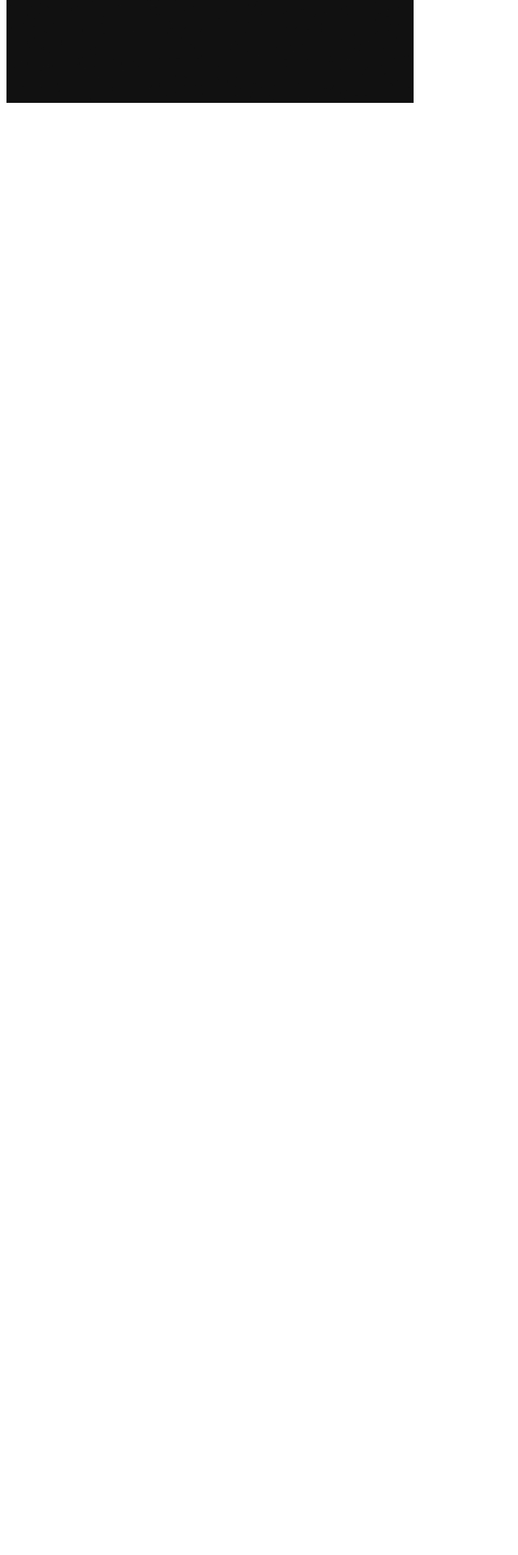
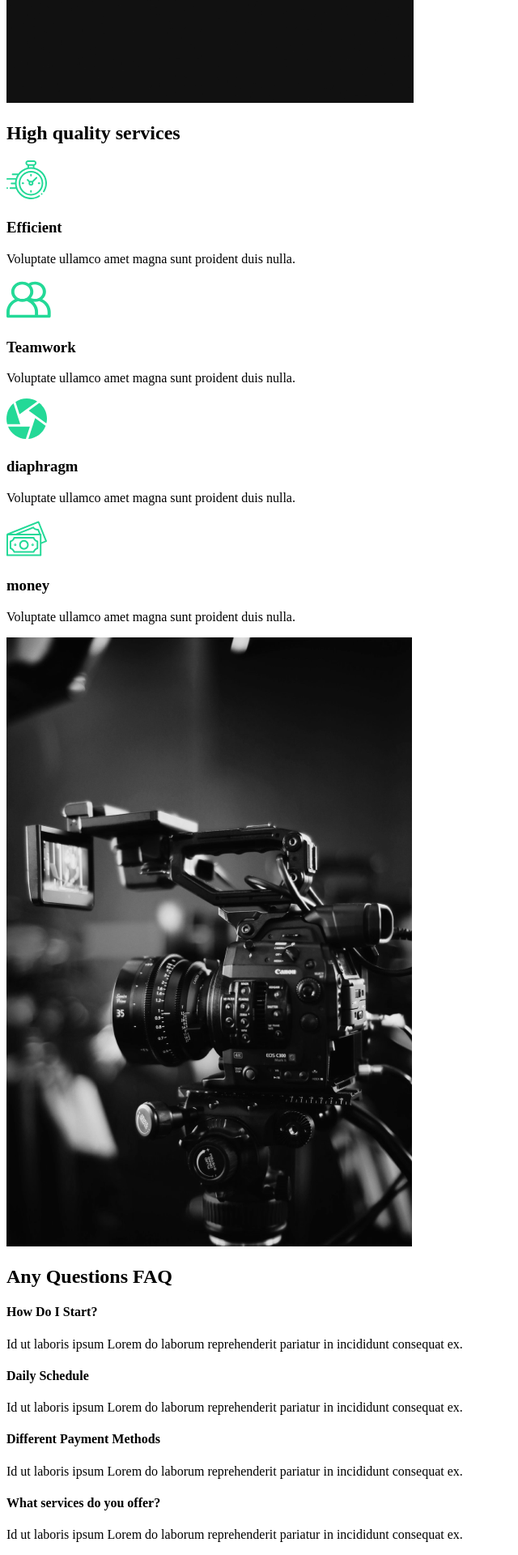
Before and after one commit to mtiahrt/portfolio, a React (Create React App) app: page / in a window 1280 px wide. Shown: the part 843-2763 px from the top of the page at 81% size, without its empty margins (0-640 px from the left). Before the commit the page ends 982 px from the top, so only its background shows below. Built offline with nearby package versions, Linux system fonts and the light colour scheme.

Commit message:
add FAQ section

```diff
--- /dev/null
+++ b/src/components/FaqSection.js
@@ -0,0 +1,34 @@
+import React from 'react';
+
+const FaqSection = () => {
+    return (
+        <div className="faq">
+            <h2>Any Questions <span>FAQ</span></h2>
+            <div className="question">
+                <h4>How Do I Start?</h4>
+                <div className="answer">
+                    <p>Id ut laboris ipsum Lorem do laborum reprehenderit pariatur in incididunt consequat ex.</p>
+                </div>
+            </div>
+            <div className="question">
+                <h4>Daily Schedule</h4>
+                <div className="answer">
+                    <p>Id ut laboris ipsum Lorem do laborum reprehenderit pariatur in incididunt consequat ex.</p>
+                </div>
+            </div>
+            <div className="question">
+                <h4>Different Payment Methods</h4>
+                <div className="answer">
+                    <p>Id ut laboris ipsum Lorem do laborum reprehenderit pariatur in incididunt consequat ex.</p>
+                </div>
+            </div>
+            <div className="question">
+                <h4>What services do you offer?</h4>
+                <div className="answer">
+                    <p>Id ut laboris ipsum Lorem do laborum reprehenderit pariatur in incididunt consequat ex.</p>
+                </div>
+            </div>
+        </div>
+    )
+}
+export default FaqSection
--- /dev/null
+++ b/src/components/ServicesSection.js
@@ -0,0 +1,51 @@
+import React from 'react'
+import clock from '../img/clock.svg'
+import diaphragm from '../img/diaphragm.svg';
+import money from '../img/money.svg';
+import teamwork from '../img/teamwork.svg';
+import home2 from '../img/home2.png'
+
+const ServicesSection = () => {
+    return (
+        <div className="services">
+            <div className="description">
+                <h2>High <span>quality</span> services</h2>
+                <div className="cards">
+                    <div className="card">
+                        <div className="icon">
+                            <img alt="icon" src={clock}/>
+                            <h3>Efficient</h3>
+                        </div>
+                        <p>Voluptate ullamco amet magna sunt proident duis nulla.</p>
+                    </div>
+                    <div className="card">
+                        <div alt="icon" className="icon">
+                            <img src={teamwork}/>
+                            <h3>Teamwork</h3>
+                        </div>
+                        <p>Voluptate ullamco amet magna sunt proident duis nulla.</p>
+                    </div>
+                    <div className="card">
+                        <div className="icon">
+                            <img alt="icon" src={diaphragm}/>
+                            <h3>diaphragm</h3>
+                        </div>
+                        <p>Voluptate ullamco amet magna sunt proident duis nulla.</p>
+                    </div>
+                    <div className="card">
+                        <div className="icon">
+                            <img alt="icon" src={money}/>
+                            <h3>money</h3>
+                        </div>
+                        <p>Voluptate ullamco amet magna sunt proident duis nulla.</p>
+                    </div>
+                </div>
+            </div>
+            <div className='image'>
+                <img src={home2}/>
+            </div>
+        </div>
+    )
+}
+
+export default ServicesSection
--- a/src/pages/AboutUs.js
+++ b/src/pages/AboutUs.js
@@ -1,8 +1,17 @@
 import React from 'react';
 import AboutSection from '../components/AboutSection';
+import ServicesSection from '../components/ServicesSection';
+import FaqSection from '../components/FaqSection';
 
-export default function AboutUs() {
-    return (
-        <AboutSection/>
-    )
+
+const AboutUs = () => {
+    return(
+        <>
+            <AboutSection/>
+            <ServicesSection/>
+            <FaqSection/>
+        </>
+    );
 }
+
+export default AboutUs;
```
